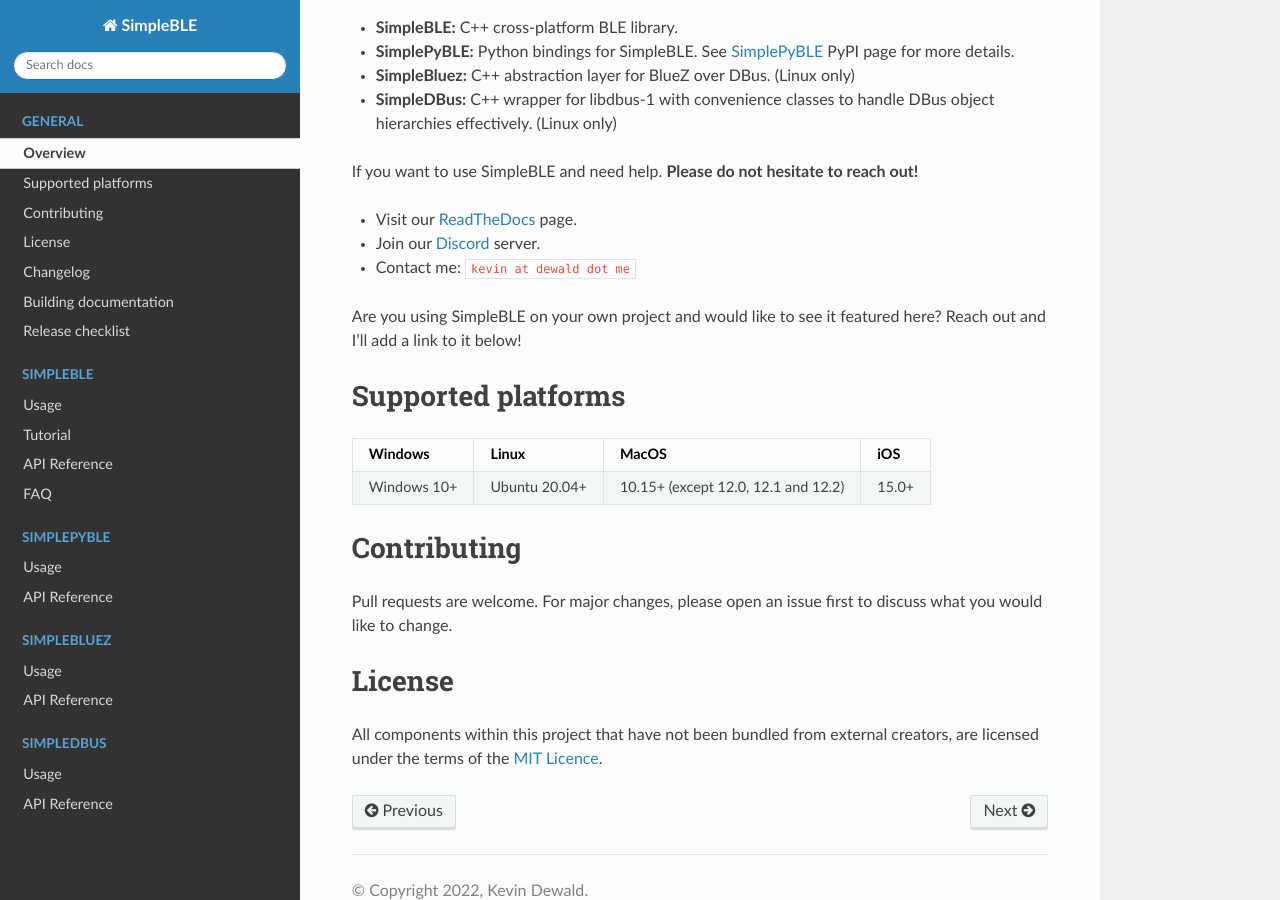
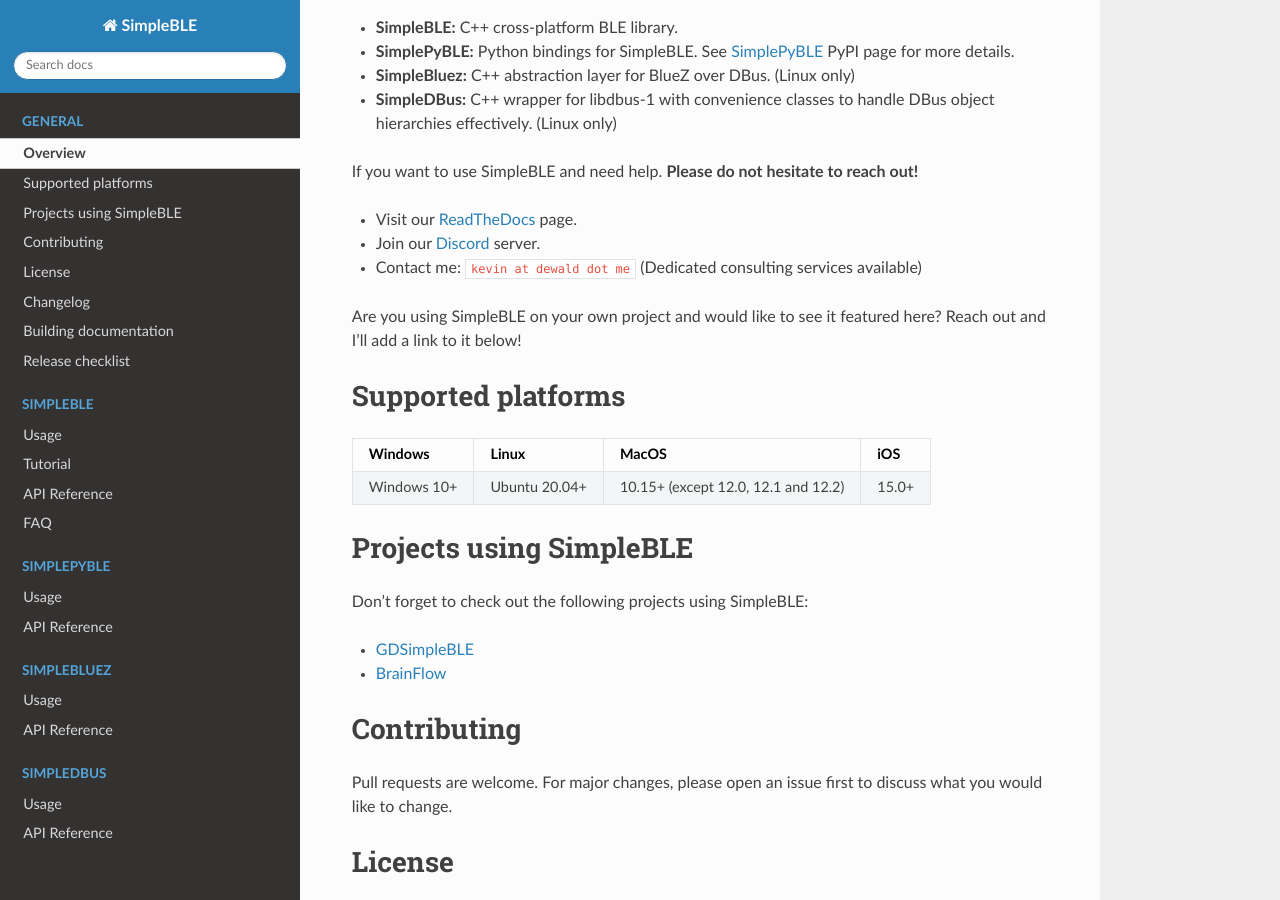
Before and after one commit to OpenBluetoothToolbox/SimpleBLE, a Sphinx documentation site: the page built from docs/overview.rst, in a window 1280 px wide and 900 px high, scrolled down 336 px. Built offline with Sphinx 7.4.7 and the Read the Docs theme 2.0.0, drawn with Linux system fonts in a browser that asks for light colours.

Commit message:
Update versions for v0.5.0 release.

```diff
--- a/README.rst
+++ b/README.rst
@@ -26,7 +26,7 @@
 
 * Visit our `ReadTheDocs`_ page.
 * Join our `Discord`_ server.
-* Contact me: ``kevin at dewald dot me``
+* Contact me: ``kevin at dewald dot me`` (Dedicated consulting services available)
 
 Are you using SimpleBLE on your own project and would like to see it featured here?
 Reach out and I'll add a link to it below!
--- a/docs/changelog.rst
+++ b/docs/changelog.rst
@@ -6,7 +6,7 @@
 The format is based on `Keep a Changelog`_, and this project adheres to
 `Semantic Versioning`_.
 
-[0.5.0] - 2022-XX-XX
+[0.5.0] - 2022-09-25
 --------------------
 
 **Important:**
--- a/docs/extras.rst
+++ b/docs/extras.rst
@@ -24,6 +24,7 @@
 #. Review/update the version number in the following files:
 
    - ``VERSION``
+   - ``docs/changelog.rst``
    - ``simplepyble/setup.py``
 
 #. Commit the changes to the repository.
--- a/docs/overview.rst
+++ b/docs/overview.rst
@@ -19,7 +19,7 @@
 
 * Visit our `ReadTheDocs`_ page.
 * Join our `Discord`_ server.
-* Contact me: ``kevin at dewald dot me``
+* Contact me: ``kevin at dewald dot me`` (Dedicated consulting services available)
 
 Are you using SimpleBLE on your own project and would like to see it featured here?
 Reach out and I'll add a link to it below!
@@ -31,6 +31,13 @@
 =========== ============= =================================== =====
 Windows 10+ Ubuntu 20.04+ 10.15+ (except 12.0, 12.1 and 12.2) 15.0+
 =========== ============= =================================== =====
+
+Projects using SimpleBLE
+------------------------
+Don't forget to check out the following projects using SimpleBLE:
+
+* `GDSimpleBLE`_
+* `BrainFlow`_
 
 Contributing
 ------------
@@ -54,3 +61,8 @@
 .. _Discord: https://discord.gg/N9HqNEcvP3
 
 .. _ReadTheDocs: https://simpleble.readthedocs.io/en/latest/
+
+.. Other projects using SimpleBLE
+
+.. _GDSimpleBLE: https://github.com/jferdelyi/GDSimpleBLE
+.. _BrainFlow: https://github.com/brainflow-dev/brainflow
```
Also changed, not shown: 1 other file.
